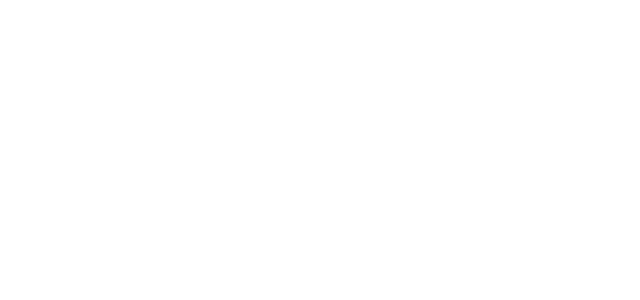
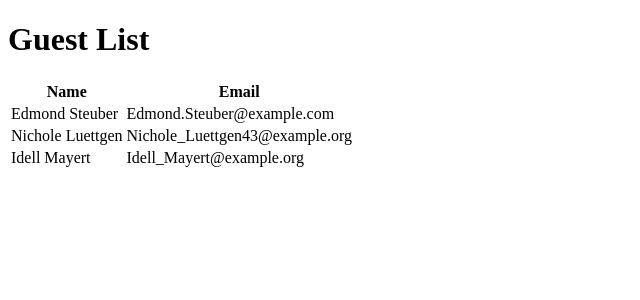
Before and after one commit to envyusone/guest-list, a React (Vite) app: page / in a window 1280 px wide. Shown: the top 300 px of the page, without its empty margins (0-640 px from the left). Built offline with nearby package versions, Linux system fonts and the light colour scheme.

Commit message:
added people

```diff
--- a/src/App.jsx
+++ b/src/App.jsx
@@ -1,3 +1,35 @@
+import { useState } from "react";
+
+const dummyGuests = [
+  { id: 1, name: "Edmond Steuber", email: "Edmond.Steuber@example.com" },
+  { id: 2, name: "Nichole Luettgen", email: "Nichole_Luettgen43@example.org" },
+  { id: 3, name: "Idell Mayert", email: "Idell_Mayert@example.org" },
+];
+
 export default function App() {
-  return <></>;
+  const [guests, setGuests] = useState(dummyGuests);
+
+  return (
+    <div className="App">
+      <h1>Guest List</h1>
+      <table>
+        <thead>
+          <tr>
+            <th>Name</th>
+            <th>Email</th>
+          </tr>
+        </thead>
+        <tbody>
+          {guests.map((guest) => {
+            return (
+              <tr key={guest.id}>
+                <td>{guest.name}</td>
+                <td>{guest.email}</td>
+              </tr>
+            );
+          })}
+        </tbody>
+      </table>
+    </div>
+  );
 }
```
Also changed, not shown: 1 other file (tests, documents, lock files or other folders).
